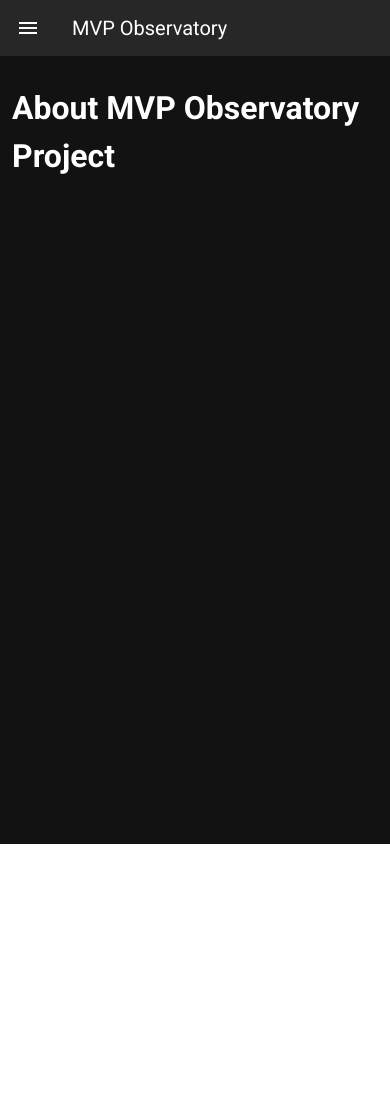
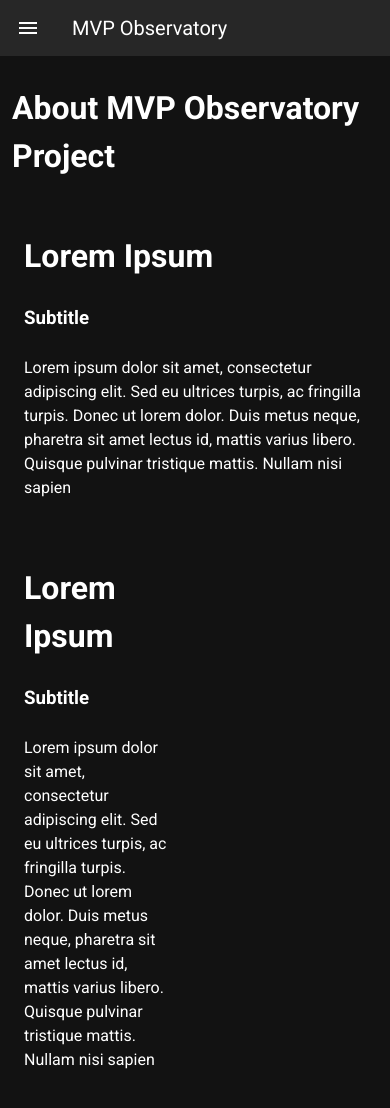
Before and after one commit to Mestpal/MVP-Observatory, a Vue app: page /about in a window 390 px wide. Shown: the top 1108 px of the page. Before the commit the page ends 844 px from the top, so only its background shows below. Built offline with nearby package versions, Linux system fonts and the light colour scheme; what vue-plyr would draw is missing.

Commit message:
sectionInfoBlock component and image height in ImageFullFrameMobile now is conditional

```diff
--- a/src/components/core/buttonsRow.vue
+++ b/src/components/core/buttonsRow.vue
@@ -1,7 +1,6 @@
 <template>
   <v-col cols="12">
     <v-row no-gutters>
-      <v-spacer />
       <v-col
         v-for="(item, index) in items"
         :key="index"
@@ -26,7 +25,6 @@
           </span>
         </v-btn>
       </v-col>
-      <v-spacer />
     </v-row>
   </v-col>
 </template>
--- /dev/null
+++ b/src/components/core/sectionInfoBlock.vue
@@ -0,0 +1,37 @@
+<template>
+  <v-row>
+    <v-col>
+      <v-col>
+        <h1 v-text="title" />
+      </v-col>
+      <v-col>
+        <h3 v-text="subtitle" />
+      </v-col>
+      <v-col>
+        <slot />
+      </v-col>
+    </v-col>
+
+    <v-col v-if="media">
+      <slot name="media" />
+    </v-col>
+  </v-row>
+</template>
+
+<script>
+export default {
+  props: {
+    media: {
+      type:Boolean
+    },
+    title: {
+      type: String,
+      default: 'Title'
+    },
+    subtitle: {
+      type: String,
+      default: 'Subtitle'
+    }
+  }
+}
+</script>
--- a/src/components/molecules/imageFull/ImageFullFrameMobile.vue
+++ b/src/components/molecules/imageFull/ImageFullFrameMobile.vue
@@ -13,7 +13,7 @@
 
       <v-img
         :src="src"
-        height="60vh"
+        :height="isLandscape ? '100vh' : '60vh'"
         width="100vw"
         @load="showMenuButton"
       >
@@ -146,7 +146,7 @@
                   <v-card-text
                     v-if="description && !isfullImageVisible"
                     :class="{textHeight: isLandscape}"
-                    class="darken-4 scrollable text-justify"
+                    class="darken-4 pr-8 scrollable text-justify"
                     v-text="description"
                   />
                   <v-img
--- a/src/views/About.vue
+++ b/src/views/About.vue
@@ -1,15 +1,58 @@
 <template>
   <v-col>
     <section-intro title="About MVP Observatory Project" />
+
+    <section-info-block
+      :title="infoBlocks[0].title"
+      :subtitle="infoBlocks[0].subtitle"
+      :media="infoBlocks[0].media"
+    >
+      <p>
+        Lorem ipsum dolor sit amet, consectetur adipiscing elit.
+        Sed eu ultrices turpis, ac fringilla turpis. Donec ut lorem dolor.
+        Duis metus neque, pharetra sit amet lectus id, mattis varius libero.
+        Quisque pulvinar tristique mattis. Nullam nisi sapien
+      </p>
+    </section-info-block>
+
+    <section-info-block
+      :title="infoBlocks[1].title"
+      :subtitle="infoBlocks[1].subtitle"
+      :media="infoBlocks[1].media"
+    >
+      <p>
+        Lorem ipsum dolor sit amet, consectetur adipiscing elit.
+        Sed eu ultrices turpis, ac fringilla turpis. Donec ut lorem dolor.
+        Duis metus neque, pharetra sit amet lectus id, mattis varius libero.
+        Quisque pulvinar tristique mattis. Nullam nisi sapien
+      </p>
+    </section-info-block>
   </v-col>
 </template>
 
 <script>
 import sectionIntro from '@/components/core/sectionIntro'
+import sectionInfoBlock from '@/components/core/sectionInfoBlock'
 
 export default {
   components: {
-    sectionIntro
+    sectionIntro,
+    sectionInfoBlock
+  },
+  data() {
+    return {
+      infoBlocks: [
+        {
+          title: 'Lorem Ipsum',
+          subTitle: 'Lorem Ipsum',
+        },
+        {
+          media: true,
+          title: 'Lorem Ipsum',
+          subTitle: 'Lorem Ipsum',
+        }
+      ]
+    }
   }
 }
 </script>
--- a/src/views/Home.vue
+++ b/src/views/Home.vue
@@ -2,7 +2,7 @@
   <v-col>
     <section-intro
       :landscape="isLandscape"
-      :mobile="checkMobileNavigation"
+      :mobile="isLandscape"
       :title="apodTitle"
     >
       <template #mobile>
@@ -16,11 +16,16 @@
       </template>
     </section-intro>
 
-    <v-row
+    <v-row no-gutters>
+      <v-col
         v-if="Object.keys(apodData).length"
-      no-gutters
+        :cols="landscapeColsSize"
+        class="ma-0 pa-0"
       >
-      <v-col v-if="!checkMobileNavigation">
+        <v-col
+          v-if="!checkMobileNavigation"
+          class="ma-0 pa-0"
+        >
           <image-full-frame
             v-if="!isVideo"
             :copyright="copyright"
@@ -38,7 +43,7 @@
 
         <v-col
           v-else
-        :cols="landscapeColsSize"
+          class="ma-0 pa-0"
         >
           <image-full-frame-mobile
             v-if="!isVideo"
@@ -54,6 +59,7 @@
             :player-title="apodTitle"
             :src="apodSrc"
           />
+        </v-col>
       </v-col>
 
       <v-col :cols="landscapeColsSize">
```
Lines whose indentation alone changed are shown as unchanged.
